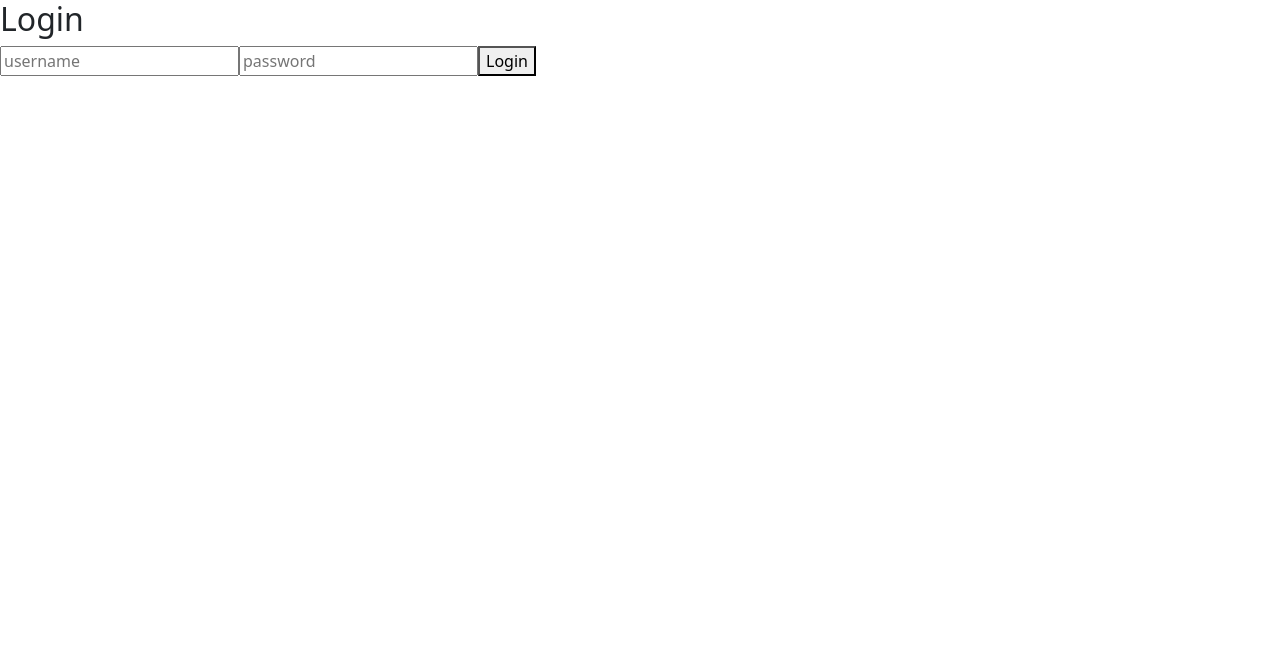
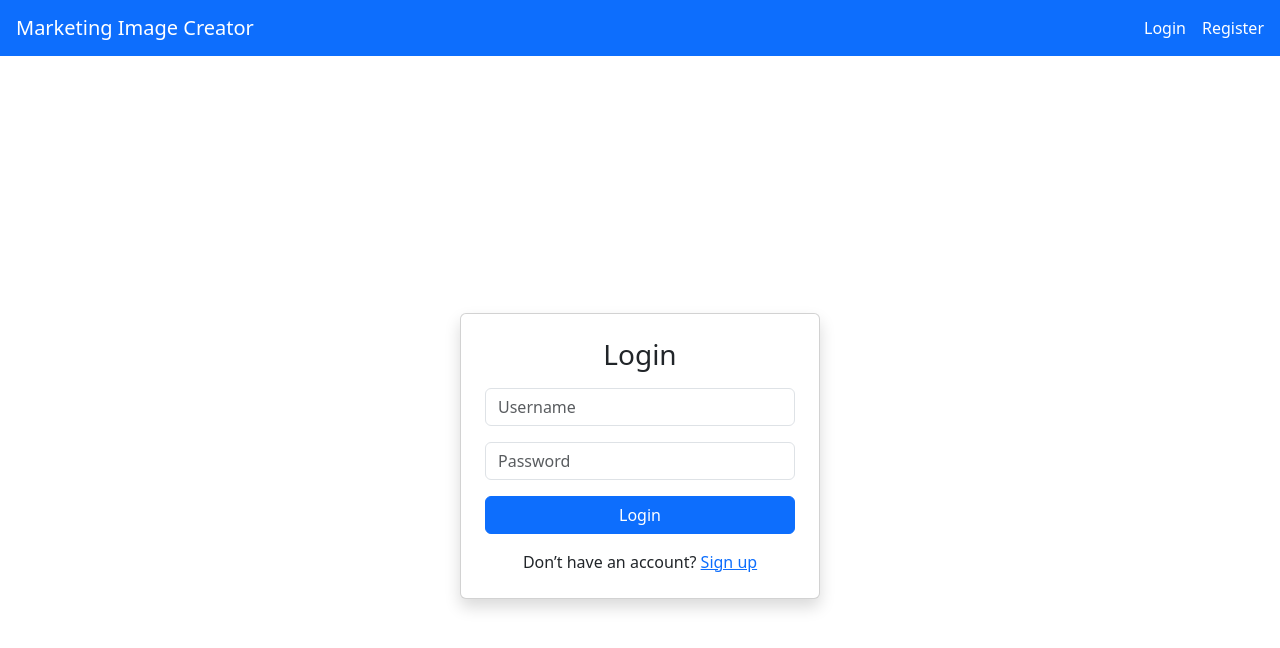
Before and after one commit to Coder-dot-com/marketing-image-creator-DRF-React-Typescript, a React (Create React App) app in the folder frontend/: page /login in a window 1280 px wide. Shown: the top 648 px of the page. Built offline with nearby package versions, Linux system fonts and the light colour scheme.

Commit message:
Improve frontend, and add header for login and register

```diff
--- a/frontend/src/App.tsx
+++ b/frontend/src/App.tsx
@@ -1,11 +1,15 @@
-import React from 'react';
-import { BrowserRouter as Router, Routes, Route } from 'react-router-dom';
-import Dashboard from './pages/Dashboard';
-import Login from './pages/Login';
-import Register from './pages/Register';
+import React from "react";
+import { BrowserRouter as Router, Routes, Route } from "react-router-dom";
+import Dashboard from "./pages/Dashboard";
+import Login from "./pages/Login";
+import Register from "./pages/Register";
+import Header from "./Header";
 
 const App: React.FC = () => {
   return (
+    <>
+      <Header />
+
       <Router>
         <Routes>
           <Route path="/" element={<Dashboard />} />
@@ -13,6 +17,7 @@ const App: React.FC = () => {
           <Route path="/register" element={<Register />} />
         </Routes>
       </Router>
+    </>
   );
 };
 
--- /dev/null
+++ b/frontend/src/Header.tsx
@@ -0,0 +1,18 @@
+const Header = () => {
+  return (
+    <nav className="navbar navbar-expand-lg navbar-dark bg-primary px-3">
+      <a className="navbar-brand" href="/">Marketing Image Creator</a>
+
+      <div className="ms-auto">
+        <a className="nav-link text-white d-inline-block me-3" href="/login">
+          Login
+        </a>
+        <a className="nav-link text-white d-inline-block" href="/register">
+          Register
+        </a>
+      </div>
+    </nav>
+  );
+};
+
+export default Header;
--- a/frontend/src/pages/Login.tsx
+++ b/frontend/src/pages/Login.tsx
@@ -4,6 +4,7 @@ import axios from "axios";
 const Login = () => {
   const [username, setUsername] = useState("");
   const [password, setPassword] = useState("");
+  const [error, setError] = useState("");
 
   const login = async () => {
     try {
@@ -12,16 +13,47 @@ const Login = () => {
       localStorage.setItem("refresh", res.data.refresh);
       window.location.href = "/";
     } catch (err) {
-      alert("Login failed");
+      setError("Invalid username or password");
     }
   };
 
   return (
-    <div>
-      <h2>Login</h2>
-      <input placeholder="username" onChange={(e) => setUsername(e.target.value)} />
-      <input placeholder="password" type="password" onChange={(e) => setPassword(e.target.value)} />
-      <button onClick={login}>Login</button>
+    <div className="container d-flex justify-content-center align-items-center" style={{ height: "100vh" }}>
+      <div className="card shadow p-4" style={{ width: "360px" }}>
+        <h3 className="text-center mb-3">Login</h3>
+        {error && <div className="alert alert-danger">{error}</div>}
+
+        <div className="mb-3">
+          <input
+            type="text"
+            className="form-control"
+            placeholder="Username"
+            value={username}
+            onChange={(e) => setUsername(e.target.value)}
+          />
+        </div>
+
+        <div className="mb-3">
+          <input
+            type="password"
+            className="form-control"
+            placeholder="Password"
+            value={password}
+            onChange={(e) => setPassword(e.target.value)}
+          />
+        </div>
+
+        <button className="btn btn-primary w-100 mb-3" onClick={login}>
+          Login
+        </button>
+
+        <p className="text-center mb-0">
+          Don’t have an account?{" "}
+          <a href="/register" className="text-primary">
+            Sign up
+          </a>
+        </p>
+      </div>
     </div>
   );
 };
--- a/frontend/src/pages/Register.tsx
+++ b/frontend/src/pages/Register.tsx
@@ -14,14 +14,11 @@ const Register: React.FC = () => {
     }
 
     try {
-      const res = await axios.post("/api/auth/register/", {
-        username,
-        password,
-      });
+      const res = await axios.post("/api/auth/register/", { username, password });
       alert(res.data.message || "Registered successfully");
-      window.location.href = "/login"; // redirect to login page
+      window.location.href = "/login";
     } catch (err: any) {
-      if (err.response && err.response.data) {
+      if (err.response?.data) {
         setError(err.response.data.error || "Registration failed");
       } else {
         setError("Registration failed");
@@ -30,43 +27,52 @@ const Register: React.FC = () => {
   };
 
   return (
-    <div style={{ maxWidth: "400px", margin: "50px auto" }}>
-      <h2>Register</h2>
-      {error && <p style={{ color: "red" }}>{error}</p>}
+    <div className="container d-flex justify-content-center align-items-center" style={{ height: "100vh" }}>
+      <div className="card shadow p-4" style={{ width: "380px" }}>
+        <h3 className="text-center mb-3">Register</h3>
+        {error && <div className="alert alert-danger">{error}</div>}
 
-      <div className="mb-2">
+        <div className="mb-3">
           <input
             type="text"
+            className="form-control"
             placeholder="Username"
-          className="form-control"
             value={username}
             onChange={(e) => setUsername(e.target.value)}
           />
         </div>
 
-      <div className="mb-2">
+        <div className="mb-3">
           <input
             type="password"
+            className="form-control"
             placeholder="Password"
-          className="form-control"
             value={password}
             onChange={(e) => setPassword(e.target.value)}
           />
         </div>
 
-      <div className="mb-2">
+        <div className="mb-3">
           <input
             type="password"
+            className="form-control"
             placeholder="Confirm Password"
-          className="form-control"
             value={confirmPassword}
             onChange={(e) => setConfirmPassword(e.target.value)}
           />
         </div>
 
-      <button className="btn btn-primary w-100" onClick={register}>
+        <button className="btn btn-primary w-100 mb-3" onClick={register}>
           Register
         </button>
+
+        <p className="text-center mb-0">
+          Already have an account?{" "}
+          <a href="/login" className="text-primary">
+            Log in
+          </a>
+        </p>
+      </div>
     </div>
   );
 };
```
Also changed, not shown: 1 other file (tests, documents, lock files or other folders). Lines whose indentation alone changed are shown as unchanged.
